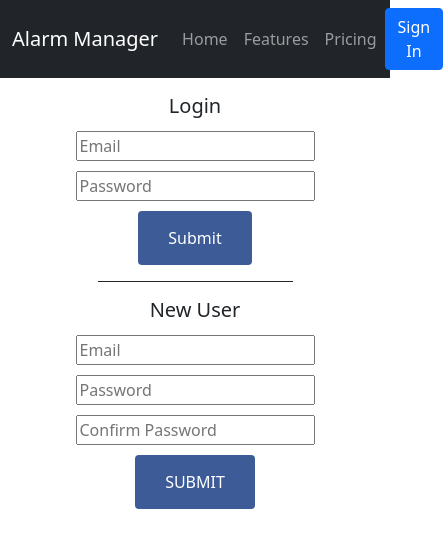
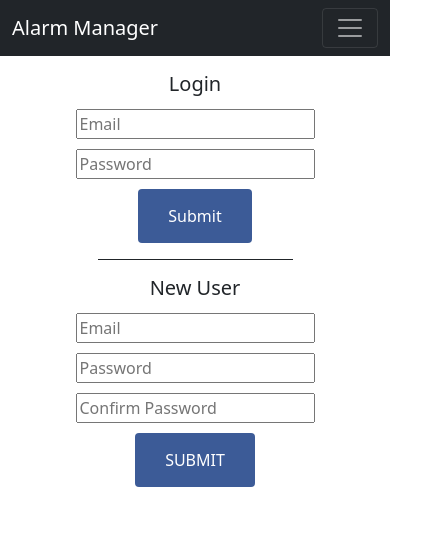
Before and after one commit to MitchStark10/alarm-manager, a React (Create React App) app in the folder client/: page / in a window 390 px wide. Shown: the top 548 px of the page, 443 px wide, since content can reach past the window. Built offline with nearby package versions, Linux system fonts and the light colour scheme.

Commit message:
mobile support for the nav menu

```diff
--- a/client/src/components/Header.tsx
+++ b/client/src/components/Header.tsx
@@ -7,9 +7,11 @@
 
 export default function Header({ userEmail }: HeaderProps) {
     return (
-        <Navbar bg="dark" variant="dark">
+        <Navbar bg="dark" variant="dark" expand="md">
             <Container>
                 <Navbar.Brand href="/">Alarm Manager</Navbar.Brand>
+                <Navbar.Toggle aria-controls="responsive-navbar-nav" />
+                <Navbar.Collapse>
                     <Nav className="me-auto">
                         <Nav.Link href="/">Home</Nav.Link>
                         <Nav.Link href="/features">Features</Nav.Link>
@@ -24,6 +26,7 @@
                             <Button href="/sign-in">Sign In</Button>
                         </Nav>
                     )}
+                </Navbar.Collapse>
             </Container>
         </Navbar>
     );
```
Lines whose indentation alone changed are shown as unchanged.
